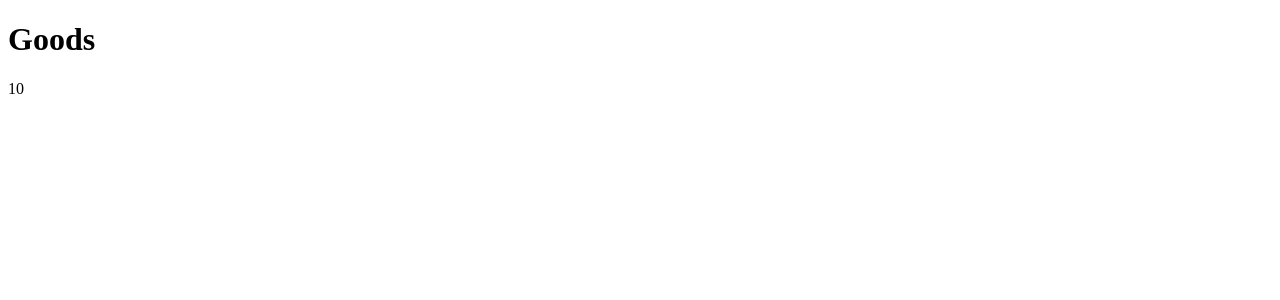
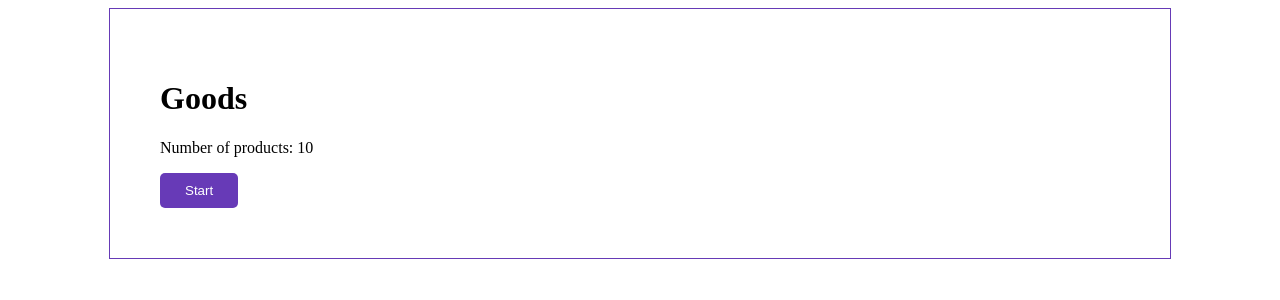
Before and after one commit to mate-academy/react_list-of-goods, a React (Create React App) app: page / in a window 1280 px wide. Shown: the top 300 px of the page. Built offline with nearby package versions, Linux system fonts and the light colour scheme; the HTML template or start-up script is replaced by a standard one.

Commit message:
Solution

```diff
--- a/package.json
+++ b/package.json
@@ -7,6 +7,7 @@
   "author": "Mate Academy",
   "license": "GPL-3.0",
   "dependencies": {
+    "classnames": "^2.2.6",
     "prop-types": "^15.7.2",
     "react": "^16.13.1",
     "react-dom": "^16.13.1",
--- a/src/App.css
+++ b/src/App.css
@@ -0,0 +1,32 @@
+.App {
+  max-width: 960px;
+  margin: 0 auto;
+  border: 1px solid #663ab6;
+  padding: 50px;
+}
+
+.hidden {
+  display: none;
+}
+
+.goods-list {
+  font-size: 20px;
+  list-style: square;
+}
+
+.button {
+  padding: 10px 25px;
+  background: #673ab7;
+  color: #fff;
+  border: none;
+  border-radius: 5px;
+  margin-right: 10px;
+}
+
+.select {
+  padding: 8px;
+  border: none;
+  background: #663ab6;
+  color: #fff;
+  border-radius: 5px;
+}
--- a/src/App.js
+++ b/src/App.js
@@ -1,4 +1,5 @@
 import React from 'react';
+import classNames from 'classnames';
 import './App.css';
 
 const goodsFromServer = [
@@ -14,11 +15,152 @@ const goodsFromServer = [
   'Garlic',
 ];
 
-const App = () => (
-  <div className="App">
-    <h1>Goods</h1>
-    {goodsFromServer.length}
-  </div>
-);
+class App extends React.Component {
+  state = {
+    goodsList: [...goodsFromServer],
+    start: false,
+    selectValue: 1,
+  }
+
+  showList = () => {
+    this.setState({ start: true });
+  }
+
+  reverseList = () => {
+    this.setState(prev => ({
+      goodsList: prev.goodsList.reverse(),
+    }));
+  }
+
+  ASCList = () => {
+    this.setState(prev => ({
+      goodsList: prev.goodsList.sort(
+        (good1, good2) => good1.localeCompare(good2),
+      ),
+    }));
+  }
+
+  resetList = () => {
+    this.setState({
+      goodsList: [...goodsFromServer],
+      selectValue: 1,
+    });
+  }
+
+  lengthWordList = () => {
+    this.setState(prev => ({
+      goodsList: prev.goodsList.sort(
+        (good1, good2) => good1.length - good2.length,
+      ),
+    }));
+  }
+
+  selectList = (e) => {
+    this.setState({
+      selectValue: e.target.value,
+    });
+    this.setState(prev => ({
+      goodsList: [...goodsFromServer].filter(
+        good => good.length >= prev.selectValue,
+      ),
+    }));
+  }
+
+  render() {
+    const { start, goodsList, selectValue } = this.state;
+
+    return (
+      <div className="App">
+        <h1>Goods</h1>
+        <p>{`Number of products: ${goodsList.length}`}</p>
+
+        <ul className={classNames(
+          'goods-list',
+          { hidden: !start },
+        )}
+        >
+          {goodsList.map(good => (
+            <li key={good}>{good}</li>
+          ))}
+        </ul>
+
+        <button
+          type="button"
+          onClick={this.showList}
+          className={classNames(
+            'button',
+            { hidden: start },
+          )}
+        >
+          Start
+        </button>
+
+        <button
+          type="button"
+          onClick={this.reverseList}
+          className={classNames(
+            'button',
+            { hidden: !start },
+          )}
+        >
+          Reverse
+        </button>
+
+        <button
+          type="button"
+          onClick={this.ASCList}
+          className={classNames(
+            'button',
+            { hidden: !start },
+          )}
+        >
+          ASC
+        </button>
+
+        <button
+          type="button"
+          onClick={this.resetList}
+          className={classNames(
+            'button',
+            { hidden: !start },
+          )}
+        >
+          Reset
+        </button>
+
+        <button
+          type="button"
+          onClick={this.lengthWordList}
+          className={classNames(
+            'button',
+            { hidden: !start },
+          )}
+        >
+          By length
+        </button>
+
+        <select
+          value={selectValue}
+          onChange={this.selectList}
+          className={classNames(
+            'select',
+            { hidden: !start },
+          )}
+        >
+          <option value="1">1</option>
+          <option value="2">2</option>
+          <option value="3">3</option>
+          <option value="4">4</option>
+          <option value="5">5</option>
+          <option value="6">6</option>
+          <option value="7">7</option>
+          <option value="8">8</option>
+          <option value="9">9</option>
+          <option value="10">10</option>
+        </select>
+      </div>
+    );
+  }
+}
 
 export default App;
```
Also changed, not shown: 1 other file (tests, documents, lock files or other folders).
